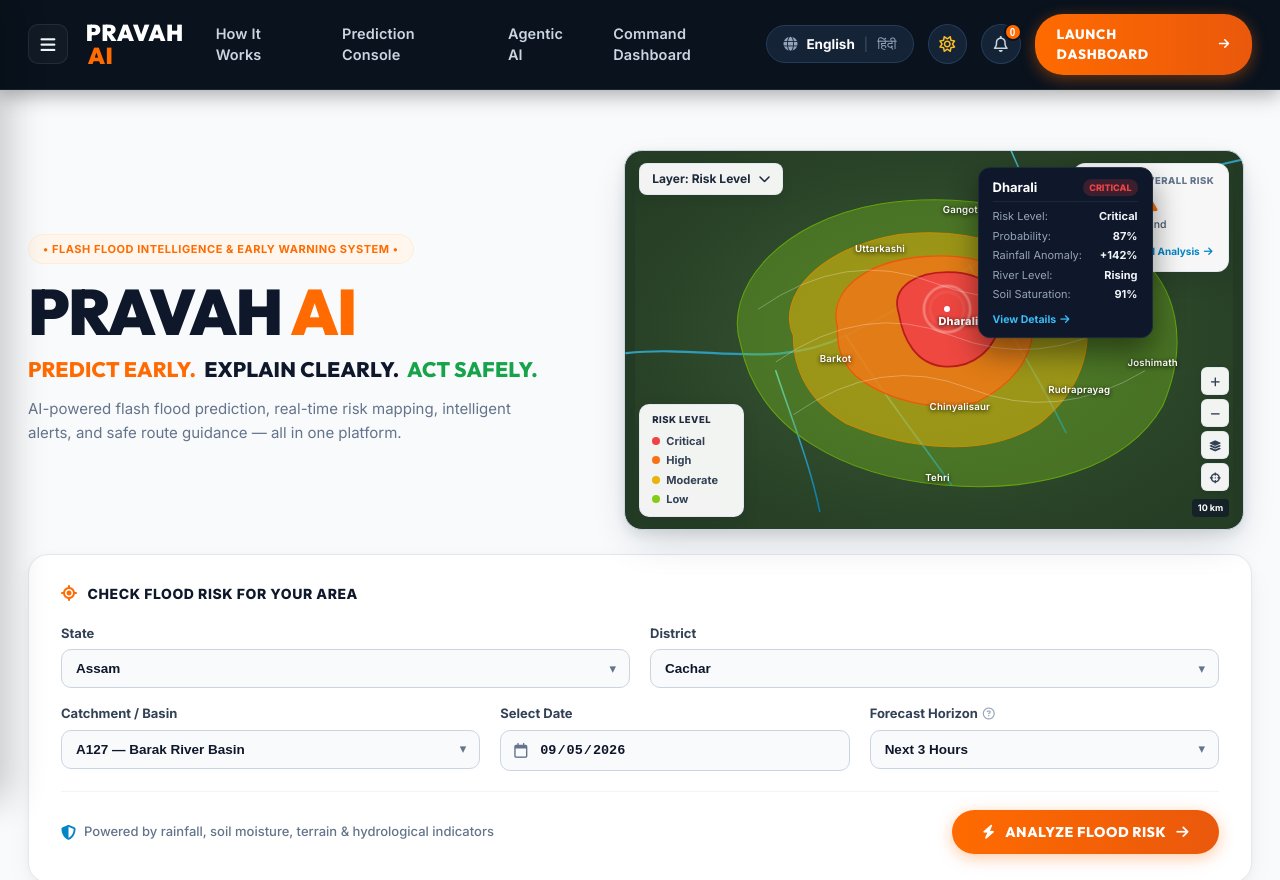
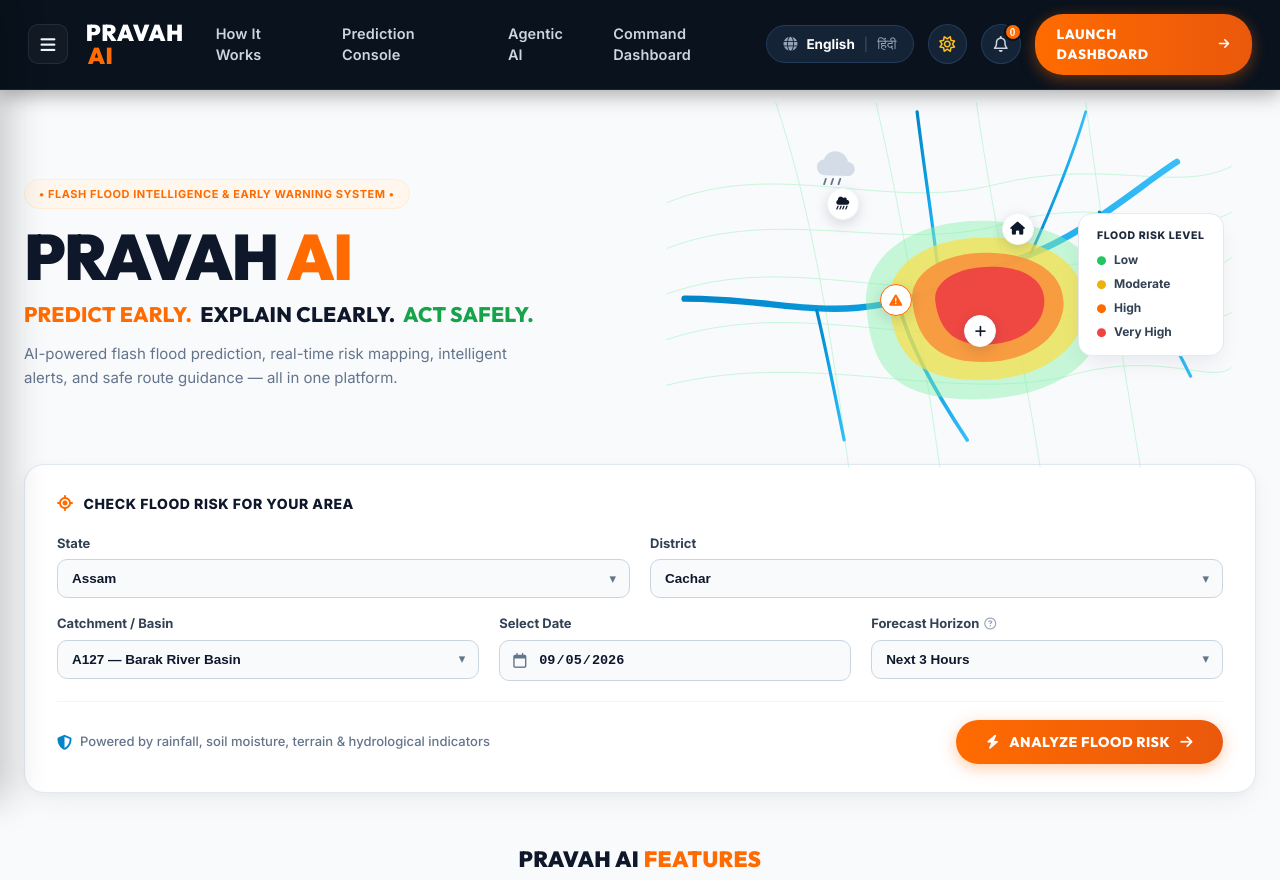
Before and after one commit to Vipin1907/PRAVAH, a plain HTML site: page src/frontend_dashboard/index.html in a window 1280 px wide. Shown: the top 880 px of the page. Drawn offline with nearby package versions, Linux system fonts and the light colour scheme; files that its build step writes are made by us from their sources; files whose address does not match are found by name.

Commit message:
Revert "feat(ui): implement pure interactive vector GIS catchment heatmap and improve hero navbar spacing"
This reverts commit 36cea1360d5efad4cd560dd5c50709cb76c1756d.

```diff
--- a/src/frontend_dashboard/index.html
+++ b/src/frontend_dashboard/index.html
@@ -171,136 +171,119 @@
         </div>
 
         <div class="hero-graphic-col">
-          <div class="gis-interactive-map-frame">
+          <div class="map-graphic-wrapper">
+            <!-- Transparent Vector Topographic Flood Map SVG -->
+            <svg class="topo-map-svg" viewBox="0 0 540 340" fill="none" xmlns="http://www.w3.org/2000/svg">
+              <defs>
+                <linearGradient id="riverBlueGrad" x1="0%" y1="50%" x2="100%" y2="50%">
+                  <stop offset="0%" stop-color="#0284c7"/>
+                  <stop offset="50%" stop-color="#0ea5e9"/>
+                  <stop offset="100%" stop-color="#38bdf8"/>
+                </linearGradient>
+                <filter id="softGlow" x="-20%" y="-20%" width="140%" height="140%">
+                  <feGaussianBlur stdDeviation="8" result="blur"/>
+                  <feComposite in="SourceGraphic" in2="blur" operator="over"/>
+                </filter>
+              </defs>
 
-            <!-- Top Bar Widgets: Layer Dropdown & Overall Risk Card -->
-            <div class="gis-map-top-bar">
-              <div class="gis-layer-dropdown">
-                <span>Layer: Risk Level</span>
-                <i class="fa-solid fa-chevron-down"></i>
-              </div>
+              <!-- Topographic mesh curves -->
+              <g class="topo-mesh" stroke="#86efac" stroke-width="1" opacity="0.45" fill="none">
+                <path d="M-40,80 C80,30 200,90 320,60 C440,30 520,70 580,40" />
+                <path d="M-40,130 C90,80 220,140 340,100 C450,70 530,120 580,90" />
+                <path d="M-40,180 C100,130 230,200 360,160 C470,120 540,170 580,140" />
+                <path d="M-40,230 C110,180 250,250 380,210 C480,180 550,220 580,200" />
+                <path d="M-40,280 C120,240 270,300 400,270 C500,240 560,280 580,260" />
+                <path d="M80,-30 C120,90 140,220 160,370" />
+                <path d="M190,-30 C220,100 240,230 260,370" />
+                <path d="M300,-30 C320,110 350,240 370,370" />
+                <path d="M420,-30 C440,120 460,250 480,370" />
+              </g>
 
-              <div class="gis-overall-risk-card">
-                <div class="gor-label">CURRENT OVERALL RISK</div>
-                <div class="gor-val">HIGH <i class="fa-solid fa-triangle-exclamation"></i></div>
-                <div class="gor-sub">for Uttarakhand</div>
-                <a href="#prediction" class="gor-link">View Detailed Analysis <i class="fa-solid fa-arrow-right"></i></a>
+              <!-- Tributaries and River Streams -->
+              <g class="river-paths" stroke="url(#riverBlueGrad)" stroke-linecap="round" stroke-linejoin="round" fill="none">
+                <!-- Main River Flow -->
+                <path d="M-20,185 C60,185 110,200 170,195 C230,190 280,165 350,140 C420,115 480,60 520,35" stroke-width="7" />
+                <!-- Tributary branches -->
+                <path d="M215,192 C225,230 250,280 290,340" stroke-width="4" />
+                <path d="M125,198 C135,240 145,290 155,340" stroke-width="3.5" />
+                <path d="M260,172 C255,120 245,60 235,-20" stroke-width="3.5" />
+                <path d="M360,135 C385,80 405,30 420,-20" stroke-width="3" />
+                <path d="M435,90 C465,140 500,200 535,270" stroke-width="3.5" />
+              </g>
+
+              <!-- Concentric Flood Heatmap Risk Zones -->
+              <!-- 1. Low Risk (Mint Green Outer) -->
+              <path d="M180,200 C170,140 230,95 320,100 C410,105 450,150 440,210 C430,265 370,300 280,295 C200,290 185,250 180,200 Z" fill="#86efac" fill-opacity="0.45" />
+
+              <!-- 2. Moderate Risk (Yellow Middle) -->
+              <path d="M205,195 C198,150 245,115 320,118 C390,122 425,155 418,205 C410,248 360,278 290,274 C225,270 210,235 205,195 Z" fill="#fde047" fill-opacity="0.7" />
+
+              <!-- 3. High Risk (Orange Inner) -->
+              <path d="M230,190 C225,158 262,132 320,135 C375,138 400,165 395,198 C388,235 348,258 295,254 C248,250 234,220 230,190 Z" fill="#fb923c" fill-opacity="0.88" />
+
+              <!-- 4. Very High Risk (Red Epicenter) -->
+              <path d="M255,188 C252,166 280,148 322,150 C362,152 378,172 374,194 C370,220 340,238 300,235 C268,232 258,210 255,188 Z" fill="#ef4444" fill-opacity="0.95" />
+            </svg>
+
+            <!-- Interactive Pin Markers -->
+            <!-- 1. Raincloud Pin -->
+            <div class="map-marker pin-cloud" style="top: 24%; left: 30%;">
+              <div class="marker-circle">
+                <i class="fa-solid fa-cloud-showers-heavy"></i>
               </div>
             </div>
 
-            <!-- Topographic Relief & Catchment Heatmap Vector SVG -->
-            <svg class="gis-topo-canvas" viewBox="0 0 680 430" fill="none" xmlns="http://www.w3.org/2000/svg">
-              <defs>
-                <!-- Radial mountain relief gradient -->
-                <radialGradient id="mountainRelief" cx="50%" cy="50%" r="65%">
-                  <stop offset="0%" stop-color="#729762" stop-opacity="0.35"/>
-                  <stop offset="60%" stop-color="#4a6b3e" stop-opacity="0.25"/>
-                  <stop offset="100%" stop-color="#2d4824" stop-opacity="0.15"/>
-                </radialGradient>
-                <linearGradient id="riverCyan" x1="0%" y1="0%" x2="100%" y2="100%">
-                  <stop offset="0%" stop-color="#67e8f9"/>
-                  <stop offset="100%" stop-color="#0284c7"/>
-                </linearGradient>
-              </defs>
-
-              <!-- Mountain Relief Base Texture -->
-              <rect width="680" height="430" rx="14" fill="url(#mountainRelief)" />
-
-              <!-- River Streams Network -->
-              <g stroke="url(#riverCyan)" stroke-width="2.5" stroke-linecap="round" fill="none" opacity="0.8">
-                <path d="M-10,230 C80,220 160,250 240,210 C320,170 380,130 460,90 C530,50 600,30 690,10" />
-                <path d="M240,210 C270,260 310,310 360,380" stroke-width="2" />
-                <path d="M380,130 C410,180 450,240 490,320" stroke-width="2" />
-                <path d="M460,90 C450,40 430,10 420,-20" stroke-width="1.8" />
-                <path d="M160,250 C180,310 200,360 210,410" stroke-width="1.8" />
-              </g>
-
-              <!-- Catchment Flood Risk Polygons (Choropleth Heatmap) -->
-              <!-- 1. Low Risk (Green Outer Regions) -->
-              <path class="zone-poly zone-low" d="M120,220 C100,160 160,80 280,60 C380,45 480,70 560,110 C620,150 630,220 600,290 C560,360 460,390 350,380 C240,370 140,320 120,220 Z" fill="#84cc16" fill-opacity="0.32" stroke="#65a30d" stroke-width="1.2" />
-
-              <!-- 2. Moderate Risk (Yellow Mid-Polygon) -->
-              <path class="zone-poly zone-mod" d="M180,210 C160,165 210,110 300,95 C390,85 460,115 500,160 C530,210 510,270 460,310 C400,350 310,340 240,310 C190,280 180,240 180,210 Z" fill="#eab308" fill-opacity="0.5" stroke="#ca8a04" stroke-width="1.2" />
-
-              <!-- 3. High Risk (Orange Inner Polygon) -->
-              <path class="zone-poly zone-high" d="M230,200 C220,160 260,125 330,120 C400,115 440,140 450,180 C460,220 440,260 390,285 C340,300 280,280 250,255 C230,235 230,215 230,200 Z" fill="#f97316" fill-opacity="0.75" stroke="#ea580c" stroke-width="1.5" />
-
-              <!-- 4. Critical Risk (Red Epicenter Dharali Polygon) -->
-              <path class="zone-poly zone-crit" d="M300,185 C290,155 320,135 365,138 C405,142 420,165 415,195 C410,225 385,248 350,245 C320,242 305,215 300,185 Z" fill="#ef4444" fill-opacity="0.92" stroke="#b91c1c" stroke-width="2" />
-
-              <!-- Topographic Contours / Elevation Ridge lines -->
-              <g stroke="#ffffff" stroke-width="0.8" opacity="0.4" fill="none">
-                <path d="M140,180 Q240,110 340,150 T540,130" />
-                <path d="M160,240 Q260,170 360,210 T560,190" />
-                <path d="M180,300 Q280,230 380,270 T580,250" />
-              </g>
-
-              <!-- Town & Landmark Geo Labels -->
-              <text x="350" y="70" class="geo-lbl">Gangotri</text>
-              <text x="250" y="115" class="geo-lbl">Uttarkashi</text>
-              <text x="345" y="198" class="geo-lbl bold">Dharali</text>
-              <text x="210" y="240" class="geo-lbl">Barkot</text>
-              <text x="335" y="295" class="geo-lbl">Chinyalisaur</text>
-              <text x="330" y="375" class="geo-lbl">Tehri</text>
-              <text x="500" y="190" class="geo-lbl">Kedarnath</text>
-              <text x="560" y="245" class="geo-lbl">Joshimath</text>
-              <text x="470" y="275" class="geo-lbl">Rudraprayag</text>
-            </svg>
-
-            <!-- Epicenter Bullseye Target Pin on Dharali -->
-            <div class="gis-epicenter-target" style="top: 42%; left: 52%;">
-              <div class="target-ring ring-1"></div>
-              <div class="target-ring ring-2"></div>
-              <div class="target-center-dot"></div>
+            <!-- 2. Hazard Warning Pin -->
+            <div class="map-marker pin-alert" style="top: 55%; left: 40%;">
+              <div class="marker-circle alert-pulse">
+                <i class="fa-solid fa-triangle-exclamation"></i>
+              </div>
             </div>
 
-            <!-- Dharali Interactive Dark Popover Tooltip Card -->
-            <div class="gis-hotspot-popover" style="top: 27%; left: 57%;">
-              <div class="ghp-head">
-                <strong>Dharali</strong>
-                <span class="ghp-tag red">CRITICAL</span>
+            <!-- 3. Shelter Pin -->
+            <div class="map-marker pin-shelter" style="top: 32%; left: 63%;">
+              <div class="marker-circle">
+                <i class="fa-solid fa-house"></i>
               </div>
-              <div class="ghp-row">
-                <span>Risk Level:</span>
-                <strong class="c-red">Critical</strong>
-              </div>
-              <div class="ghp-row">
-                <span>Probability:</span>
-                <strong>87%</strong>
-              </div>
-              <div class="ghp-row">
-                <span>Rainfall Anomaly:</span>
-                <strong class="c-orange">+142%</strong>
-              </div>
-              <div class="ghp-row">
-                <span>River Level:</span>
-                <strong class="c-blue">Rising</strong>
-              </div>
-              <div class="ghp-row">
-                <span>Soil Saturation:</span>
-                <strong class="c-yellow">91%</strong>
-              </div>
-              <a href="#prediction" class="ghp-action-link">View Details <i class="fa-solid fa-arrow-right"></i></a>
             </div>
 
-            <!-- Floating Left Risk Level Legend -->
-            <div class="gis-legend-card">
-              <div class="gl-title">RISK LEVEL</div>
-              <div class="gl-item"><span class="gl-dot dot-crit"></span> Critical</div>
-              <div class="gl-item"><span class="gl-dot dot-high"></span> High</div>
-              <div class="gl-item"><span class="gl-dot dot-mod"></span> Moderate</div>
-              <div class="gl-item"><span class="gl-dot dot-low"></span> Low</div>
+            <!-- 4. Hospital Pin -->
+            <div class="map-marker pin-hospital" style="top: 65%; left: 56%;">
+              <div class="marker-circle">
+                <i class="fa-solid fa-plus"></i>
+              </div>
             </div>
 
-            <!-- Bottom-Right Map Control Toolbar -->
-            <div class="gis-map-controls">
-              <button class="gmc-btn" title="Zoom In"><i class="fa-solid fa-plus"></i></button>
-              <button class="gmc-btn" title="Zoom Out"><i class="fa-solid fa-minus"></i></button>
-              <button class="gmc-btn" title="Layers"><i class="fa-solid fa-layer-group"></i></button>
-              <button class="gmc-btn" title="My Location"><i class="fa-solid fa-crosshairs"></i></button>
-              <div class="gmc-scale">10 km</div>
+            <!-- Floating Rain Cloud Detail -->
+            <div class="floating-cloud-deco" style="top: 8%; left: 24%;">
+              <svg width="55" height="36" viewBox="0 0 60 40" fill="none">
+                <path d="M15 28C10 28 6 24 6 19C6 14.5 9.5 11 14 10.2C15.8 5 20.8 1.5 26.5 1.5C33.5 1.5 39.2 6.5 40.5 13C44.5 13.5 48 16.8 48 21C48 25.5 44.5 29 40 29L15 28Z" fill="#cbd5e1" fill-opacity="0.8"/>
+                <line x1="16" y1="32" x2="14" y2="38" stroke="#64748b" stroke-width="2" stroke-linecap="round"/>
+                <line x1="24" y1="32" x2="22" y2="38" stroke="#64748b" stroke-width="2" stroke-linecap="round"/>
+                <line x1="32" y1="32" x2="30" y2="38" stroke="#64748b" stroke-width="2" stroke-linecap="round"/>
+              </svg>
             </div>
 
+            <!-- Floating Flood Risk Level Legend Card -->
+            <div class="hero-legend-card">
+              <div class="legend-card-title">FLOOD RISK LEVEL</div>
+              <div class="legend-item">
+                <span class="legend-dot dot-low"></span>
+                <span class="legend-text">Low</span>
+              </div>
+              <div class="legend-item">
+                <span class="legend-dot dot-mod"></span>
+                <span class="legend-text">Moderate</span>
+              </div>
+              <div class="legend-item">
+                <span class="legend-dot dot-high"></span>
+                <span class="legend-text">High</span>
+              </div>
+              <div class="legend-item">
+                <span class="legend-dot dot-vhigh"></span>
+                <span class="legend-text">Very High</span>
+              </div>
+            </div>
           </div>
         </div>
       </div>
--- a/src/frontend_dashboard/style.css
+++ b/src/frontend_dashboard/style.css
@@ -572,16 +572,16 @@ body.dark .df-row {
    2. HERO SECTION
    ───────────────────────────────────────────────────────────── */
 .hero {
-  max-width: 1380px;
+  max-width: 1280px;
   margin: 0 auto;
-  padding: 60px 28px 36px;
+  padding: 40px 24px 30px;
 }
 
 .hero-top-grid {
   display: grid;
-  grid-template-columns: 1fr 1.15fr;
-  align-items: center;
-  gap: 36px;
+  grid-template-columns: 1fr 1.05fr;
+  align-items: center;
+  gap: 32px;
   margin-bottom: 24px;
 }
 
@@ -639,7 +639,7 @@ body.dark .df-row {
 }
 
 /* ─────────────────────────────────────────────────────────────
-   GIS INTERACTIVE TOPOGRAPHIC CATCHMENT RISK MAP (Pure Code UI)
+   HERO RIGHT GRAPHIC & SEAMLESS TOPOGRAPHIC FLOOD MAP
    ───────────────────────────────────────────────────────────── */
 .hero-graphic-col {
   display: flex;
@@ -648,320 +648,122 @@ body.dark .df-row {
   position: relative;
 }
 
-.gis-interactive-map-frame {
+.map-graphic-wrapper {
   position: relative;
   width: 100%;
-  max-width: 620px;
-  height: 380px;
-  background: #233b24;
-  border-radius: 18px;
-  overflow: hidden;
-  border: 1.5px solid #cbd5e1;
-  box-shadow: 0 16px 40px -10px rgba(15, 23, 42, 0.2), 0 4px 12px rgba(15, 23, 42, 0.08);
-  transition: all 0.3s ease;
-}
-
-.gis-interactive-map-frame:hover {
-  transform: translateY(-2px);
-  box-shadow: 0 20px 45px -8px rgba(15, 23, 42, 0.28);
-}
-
-.gis-topo-canvas {
+  max-width: 530px;
+  height: 310px;
+  overflow: visible;
+}
+
+.topo-map-svg {
   width: 100%;
   height: 100%;
-  display: block;
-}
-
-/* Top Bar Overlays */
-.gis-map-top-bar {
+  overflow: visible;
+}
+
+/* Floating Pins */
+.map-marker {
   position: absolute;
-  top: 12px;
-  left: 14px;
-  right: 14px;
-  display: flex;
-  justify-content: space-between;
-  align-items: flex-start;
+  transform: translate(-50%, -50%);
+  z-index: 5;
+  transition: transform 0.2s ease;
+}
+
+.map-marker:hover {
+  transform: translate(-50%, -50%) scale(1.15);
+}
+
+.marker-circle {
+  width: 32px;
+  height: 32px;
+  background: #ffffff;
+  border-radius: 50%;
+  display: flex;
+  align-items: center;
+  justify-content: center;
+  box-shadow: 0 4px 14px rgba(15, 23, 42, 0.15);
+  font-size: 13px;
+  color: #0f172a;
+  border: 1px solid #f1f5f9;
+}
+
+.pin-alert .marker-circle {
+  color: var(--orange);
+  border: 1.5px solid var(--orange);
+}
+
+.alert-pulse {
+  animation: pulse-ring 2s infinite ease-out;
+}
+
+@keyframes pulse-ring {
+  0% { box-shadow: 0 0 0 0 rgba(255, 107, 0, 0.4), 0 4px 14px rgba(15, 23, 42, 0.15); }
+  70% { box-shadow: 0 0 0 10px rgba(255, 107, 0, 0), 0 4px 14px rgba(15, 23, 42, 0.15); }
+  100% { box-shadow: 0 0 0 0 rgba(255, 107, 0, 0), 0 4px 14px rgba(15, 23, 42, 0.15); }
+}
+
+.floating-cloud-deco {
+  position: absolute;
+  z-index: 4;
+  animation: cloud-float 4s ease-in-out infinite alternate;
+}
+
+@keyframes cloud-float {
+  0% { transform: translateY(0px); }
+  100% { transform: translateY(-6px); }
+}
+
+/* Flood Risk Level Floating Legend Card */
+.hero-legend-card {
+  position: absolute;
+  right: -10px;
+  top: 50%;
+  transform: translateY(-50%);
+  background: #ffffff;
+  border: 1px solid #e2e8f0;
+  border-radius: 14px;
+  padding: 14px 18px;
+  box-shadow: 0 10px 25px -5px rgba(15, 23, 42, 0.08);
   z-index: 10;
-  pointer-events: none;
-}
-
-.gis-layer-dropdown {
-  pointer-events: auto;
-  background: rgba(255, 255, 255, 0.94);
-  backdrop-filter: blur(8px);
-  border: 1px solid rgba(226, 232, 240, 0.9);
-  padding: 6px 12px;
-  border-radius: 8px;
+  min-width: 135px;
+}
+
+.legend-card-title {
+  font-size: 10.5px;
+  font-weight: 800;
+  color: #1e293b;
+  letter-spacing: 0.06em;
+  margin-bottom: 8px;
+}
+
+.legend-item {
+  display: flex;
+  align-items: center;
+  gap: 8px;
+  margin-bottom: 6px;
+}
+
+.legend-item:last-child {
+  margin-bottom: 0;
+}
+
+.legend-dot {
+  width: 9px;
+  height: 9px;
+  border-radius: 50%;
+  display: inline-block;
+}
+
+.dot-low   { background: var(--green-bright); }
+.dot-mod   { background: var(--yellow); }
+.dot-high  { background: var(--orange); }
+.dot-vhigh { background: var(--red); }
+
+.legend-text {
   font-size: 12px;
   font-weight: 700;
-  color: #1e293b;
-  display: flex;
-  align-items: center;
-  gap: 8px;
-  box-shadow: 0 4px 12px rgba(15, 23, 42, 0.08);
-  cursor: pointer;
-}
-
-.gis-overall-risk-card {
-  pointer-events: auto;
-  background: rgba(255, 255, 255, 0.96);
-  backdrop-filter: blur(8px);
-  border: 1px solid rgba(226, 232, 240, 0.9);
-  border-radius: 12px;
-  padding: 10px 14px;
-  box-shadow: 0 8px 20px rgba(15, 23, 42, 0.12);
-  min-width: 140px;
-  text-align: left;
-}
-
-.gor-label {
-  font-size: 9.5px;
-  font-weight: 800;
-  color: #64748b;
-  letter-spacing: 0.05em;
-  margin-bottom: 2px;
-}
-
-.gor-val {
-  font-size: 18px;
-  font-weight: 900;
-  color: var(--orange);
-  display: flex;
-  align-items: center;
-  gap: 6px;
-}
-
-.gor-sub {
-  font-size: 10.5px;
-  color: #475569;
-  font-weight: 500;
-  margin-bottom: 4px;
-}
-
-.gor-link {
-  font-size: 10px;
-  font-weight: 700;
-  color: var(--blue);
-  display: inline-flex;
-  align-items: center;
-  gap: 4px;
-}
-
-.gor-link:hover {
-  text-decoration: underline;
-}
-
-/* Geo Labels on SVG */
-.geo-lbl {
-  font-family: 'Inter', sans-serif;
-  font-size: 11px;
-  font-weight: 600;
-  fill: #ffffff;
-  letter-spacing: 0.02em;
-  text-shadow: 0 1px 4px rgba(0, 0, 0, 0.95);
-  pointer-events: none;
-}
-
-.geo-lbl.bold {
-  font-weight: 800;
-  font-size: 12.5px;
-  fill: #ffffff;
-}
-
-/* Epicenter Target Pin */
-.gis-epicenter-target {
-  position: absolute;
-  transform: translate(-50%, -50%);
-  width: 32px;
-  height: 32px;
-  z-index: 8;
-  display: flex;
-  align-items: center;
-  justify-content: center;
-}
-
-.target-center-dot {
-  width: 10px;
-  height: 10px;
-  background: #ffffff;
-  border-radius: 50%;
-  border: 2px solid #ef4444;
-  box-shadow: 0 0 8px rgba(239, 68, 68, 0.9);
-}
-
-.target-ring {
-  position: absolute;
-  border-radius: 50%;
-  border: 2px solid #ffffff;
-  animation: radar-pulse 2s infinite ease-out;
-}
-
-.ring-1 {
-  width: 24px;
-  height: 24px;
-}
-
-.ring-2 {
-  width: 38px;
-  height: 38px;
-  animation-delay: 0.6s;
-}
-
-@keyframes radar-pulse {
-  0% { transform: scale(0.6); opacity: 1; }
-  100% { transform: scale(1.6); opacity: 0; }
-}
-
-/* Hotspot Popover Tooltip Card */
-.gis-hotspot-popover {
-  position: absolute;
-  transform: translateY(-50%);
-  background: #0f172a;
-  color: #ffffff;
-  border-radius: 12px;
-  padding: 10px 14px;
-  width: 175px;
-  box-shadow: 0 14px 30px rgba(0, 0, 0, 0.45);
-  border: 1px solid #1e293b;
-  z-index: 12;
-  font-size: 11px;
-}
-
-.ghp-head {
-  display: flex;
-  align-items: center;
-  justify-content: space-between;
-  margin-bottom: 6px;
-  padding-bottom: 4px;
-  border-bottom: 1px solid #1e293b;
-}
-
-.ghp-head strong {
-  font-size: 13px;
-  color: #ffffff;
-}
-
-.ghp-tag.red {
-  background: rgba(239, 68, 68, 0.2);
-  color: #ef4444;
-  font-size: 9px;
-  font-weight: 800;
-  padding: 2px 6px;
-  border-radius: 10px;
-}
-
-.ghp-row {
-  display: flex;
-  justify-content: space-between;
-  align-items: center;
-  margin-bottom: 3px;
-  color: #94a3b8;
-}
-
-.ghp-row strong {
-  color: #f1f5f9;
-}
-
-.ghp-action-link {
-  display: inline-flex;
-  align-items: center;
-  gap: 4px;
-  font-size: 10.5px;
-  font-weight: 700;
-  color: var(--blue-sky);
-  margin-top: 6px;
-}
-
-/* Floating Left Risk Legend */
-.gis-legend-card {
-  position: absolute;
-  bottom: 12px;
-  left: 14px;
-  background: rgba(255, 255, 255, 0.94);
-  backdrop-filter: blur(8px);
-  border: 1px solid rgba(226, 232, 240, 0.9);
-  border-radius: 10px;
-  padding: 8px 12px;
-  box-shadow: 0 6px 16px rgba(15, 23, 42, 0.1);
-  z-index: 10;
-  min-width: 105px;
-}
-
-.gl-title {
-  font-size: 9.5px;
-  font-weight: 800;
-  color: #1e293b;
-  letter-spacing: 0.05em;
-  margin-bottom: 5px;
-}
-
-.gl-item {
-  display: flex;
-  align-items: center;
-  gap: 6px;
-  font-size: 11px;
-  font-weight: 700;
   color: #334155;
-  margin-bottom: 3px;
-}
-
-.gl-item:last-child {
-  margin-bottom: 0;
-}
-
-.gl-dot {
-  width: 8px;
-  height: 8px;
-  border-radius: 50%;
-}
-
-.dot-crit { background: #ef4444; }
-.dot-high { background: #f97316; }
-.dot-mod  { background: #eab308; }
-.dot-low  { background: #84cc16; }
-
-/* Bottom-Right Controls */
-.gis-map-controls {
-  position: absolute;
-  bottom: 12px;
-  right: 14px;
-  display: flex;
-  flex-direction: column;
-  align-items: flex-end;
-  gap: 4px;
-  z-index: 10;
-}
-
-.gmc-btn {
-  background: rgba(255, 255, 255, 0.94);
-  backdrop-filter: blur(8px);
-  border: 1px solid rgba(226, 232, 240, 0.9);
-  color: #334155;
-  width: 28px;
-  height: 28px;
-  border-radius: 6px;
-  display: flex;
-  align-items: center;
-  justify-content: center;
-  font-size: 11px;
-  cursor: pointer;
-  box-shadow: 0 2px 6px rgba(0, 0, 0, 0.08);
-  transition: all 0.15s ease;
-}
-
-.gmc-btn:hover {
-  background: #ffffff;
-  color: var(--orange);
-}
-
-.gmc-scale {
-  font-size: 9px;
-  font-weight: 700;
-  color: #ffffff;
-  background: rgba(15, 23, 42, 0.7);
-  padding: 2px 6px;
-  border-radius: 4px;
-  margin-top: 4px;
 }
 
 /* ─────────────────────────────────────────────────────────────
```
